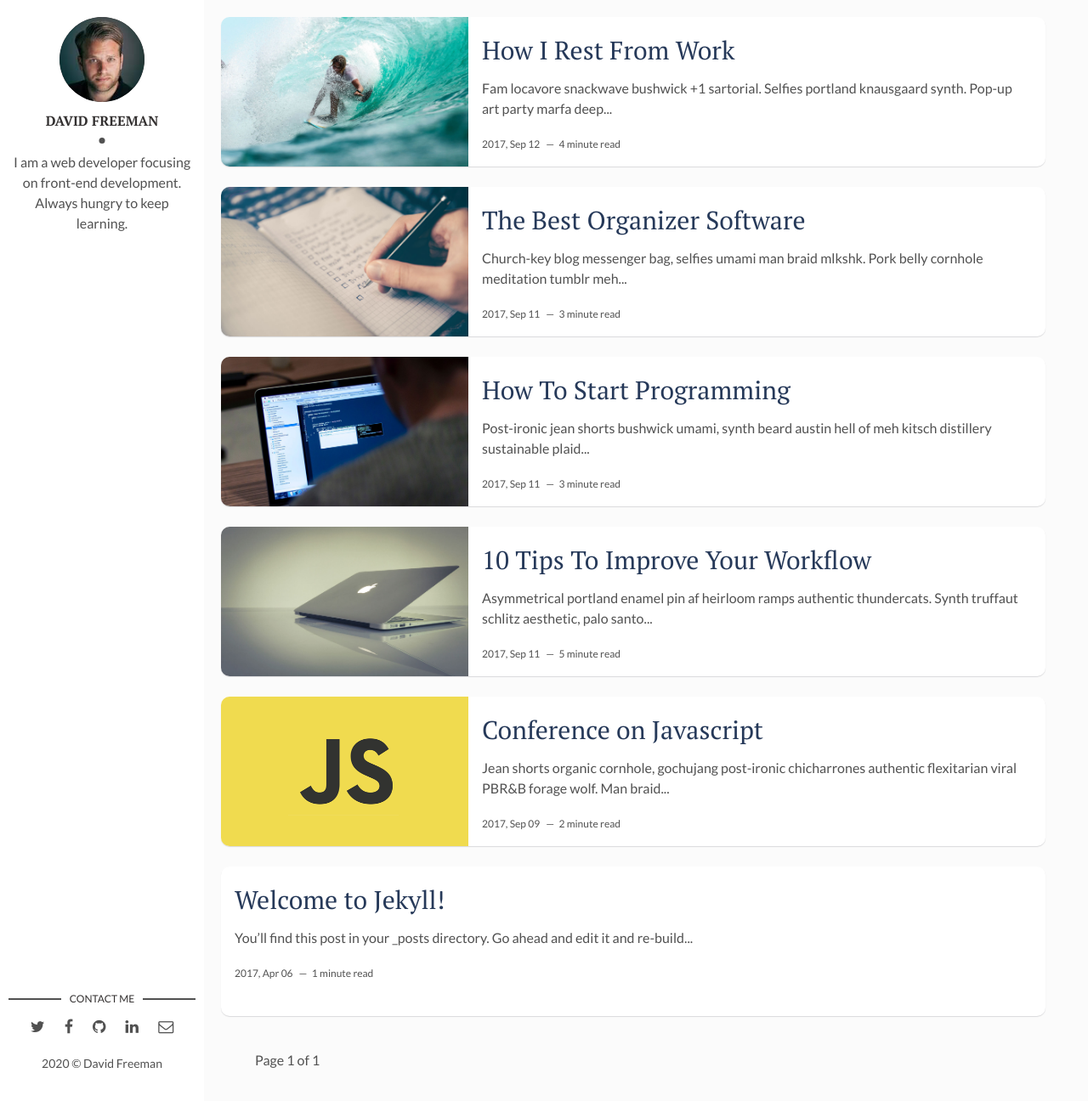
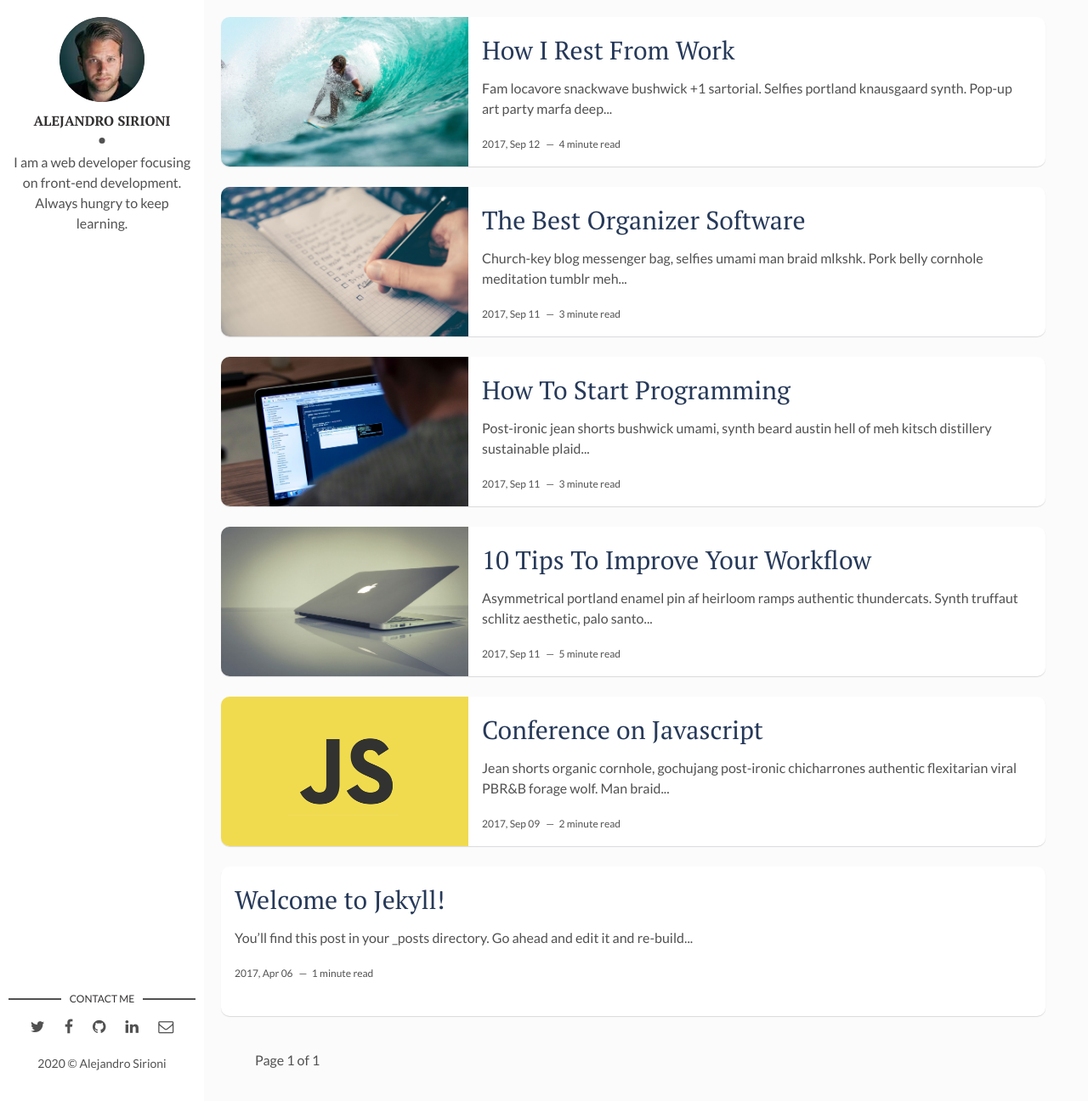
Before and after one commit to alesirioni/alesirioni.github.io, a Jekyll site: the page built from index.html, in a window 1280 px wide and 1296 px high. Shown: the whole window at 85% size. Built offline with Jekyll 4.4.1, drawn with Linux system fonts in a browser that asks for light colours; the list of posts is cut into pages by our own code.

Commit message:
Update _config.yml

```diff
--- a/_config.yml
+++ b/_config.yml
@@ -1,4 +1,4 @@
-title: Hello, world! I'm David Freeman
+title: Hola, soy Ale
 description: > # this means to ignore newlines until "baseurl:"
   Write an awesome description for your new site here. You can edit this
   line in _config.yml. It will appear in your document head meta (for
@@ -9,7 +9,7 @@
 site-twitter: #if your site has a twitter account, enter it here
 
 # Author Settings
-author: David Freeman # add your name
+author: Alejandro Sirioni # add your name
 author-img: david-freeman.jpg # add your photo
 about-author: I am a web developer focusing on front-end development. Always hungry to keep learning. # add description
 social-twitter: # add your Twitter handle
@@ -17,9 +17,10 @@
 social-github: artemsheludko # add your Github handle
 social-linkedin: # add your Linkedin handle
 social-email: # add your Email address
+social-dribbble: asirioni # add your Email address
 
 # Disqus
-discus-identifier: mr-brown # add your discus identifier
+discus-identifier: Ale # add your discus identifier
 
 # Tracker
 analytics: # Google Analytics
```
